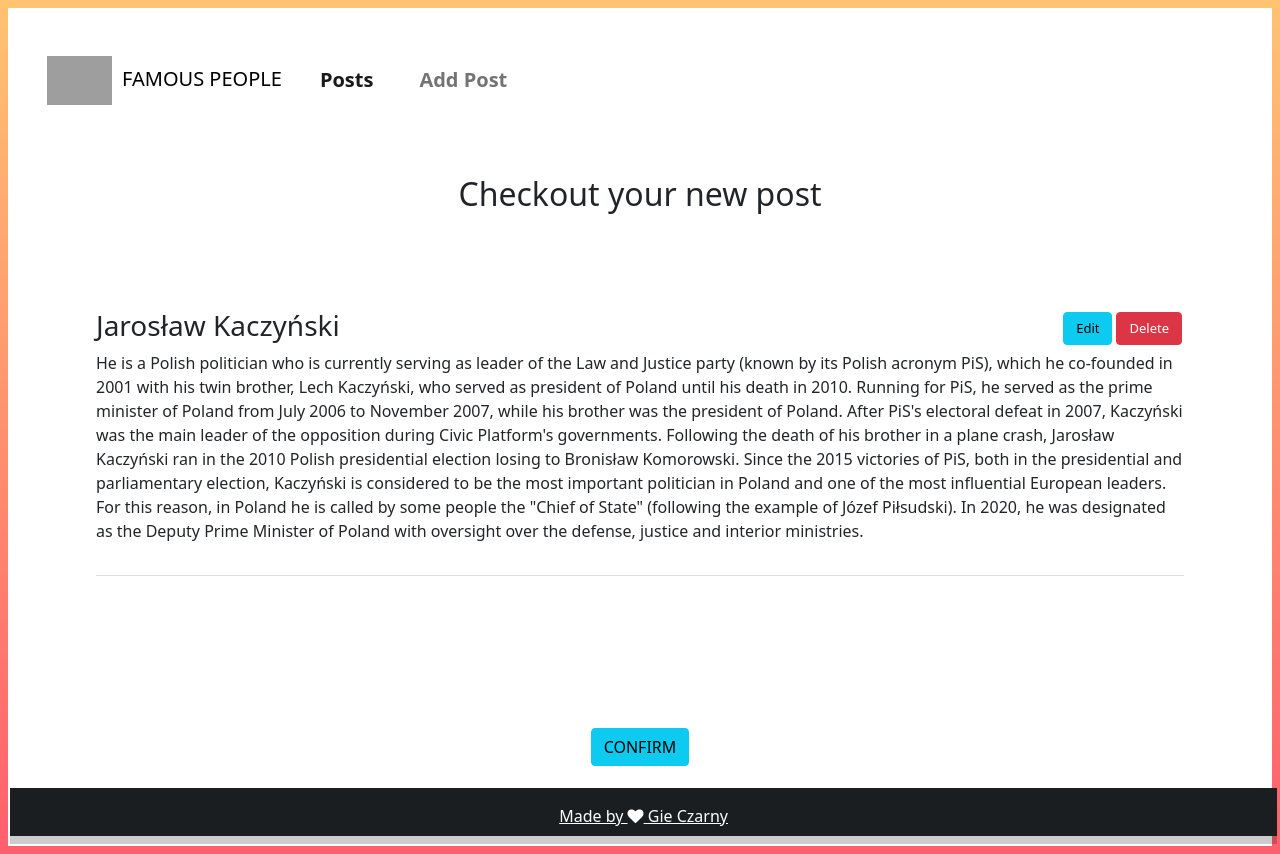
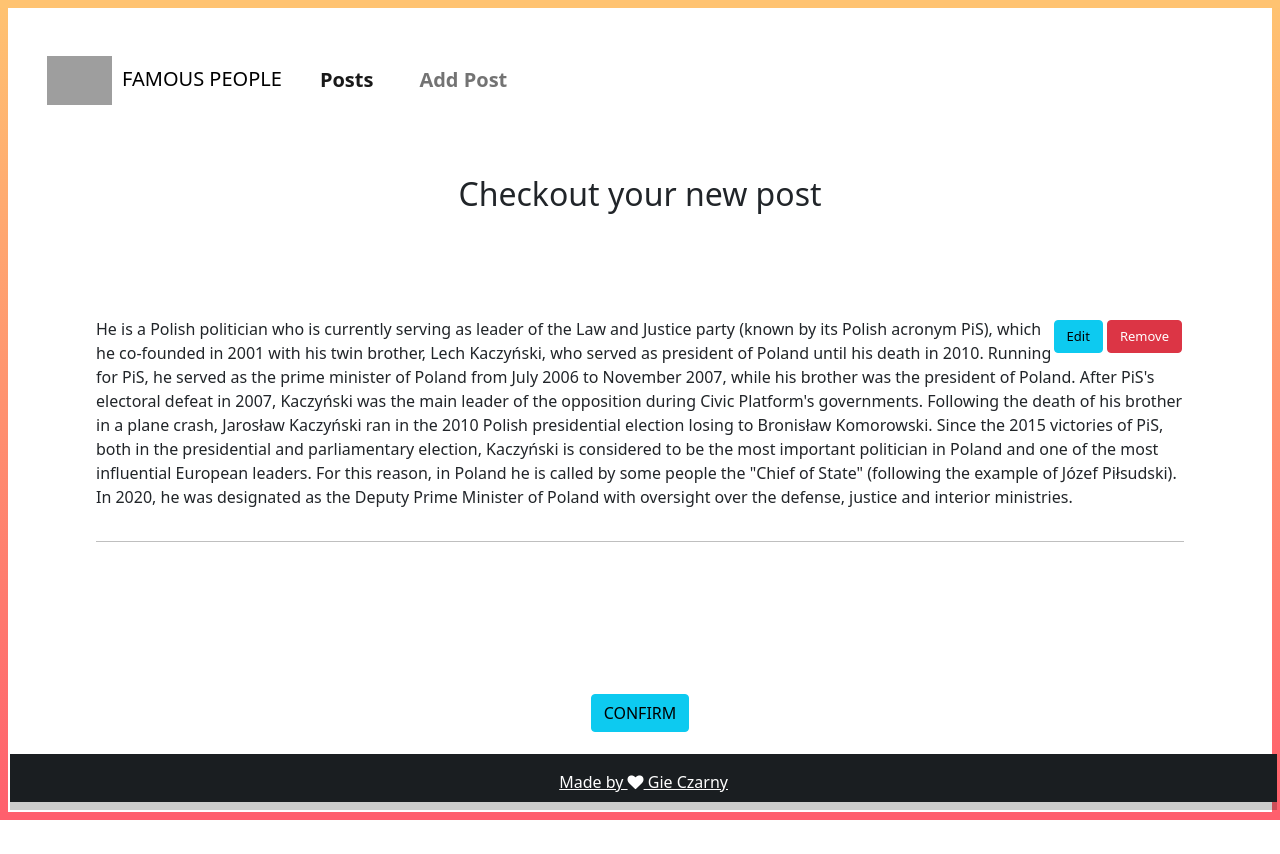
Before and after one commit to gieczarny/angular-json, an Angular app: page /comments in a window 1280 px wide. After the commit the page ends 820 px from the top, so only its background shows below. Built offline with nearby package versions, Linux system fonts and the light colour scheme; data requests are answered from the project's data file; grey boxes are pictures that could not be loaded.

Commit message:
change post

```diff
--- a/src/app/post/post.component.html
+++ b/src/app/post/post.component.html
@@ -1,13 +1,14 @@
 <div class="post">
   <div class="post-info-container">
       <h3>
-          {{element.title}}
+          {{element.name}}
+          <h5>{{element.country}}</h5>
           <div class="button-container">
               <button class="btn btn-info" (click)="editPost()">Edit</button>
               <div class="popup" (click)="confirmPostRemoval()">
-                  <button class="btn btn-danger">Delete</button>
+                  <button class="btn btn-danger">Remove</button>
                   <span class="popuptext myPopup">
-                      Remove the post?
+                      Are you sure?
                       <div class="popup-button-container">
                           <button class="btn btn-info" (click)="deletePost()">YES</button>
                           <button class="btn btn-danger" style="margin-left: 15px">NO</button>
--- a/src/app/post/post.component.scss
+++ b/src/app/post/post.component.scss
@@ -1,11 +1,10 @@
 .post {
   margin: 10vh;
-  animation: post-load 300ms ease-in;
   padding: 1rem;
 }
 
 hr {
-  color: #76797e;
+  color: black;
 }
 
 img {
```
